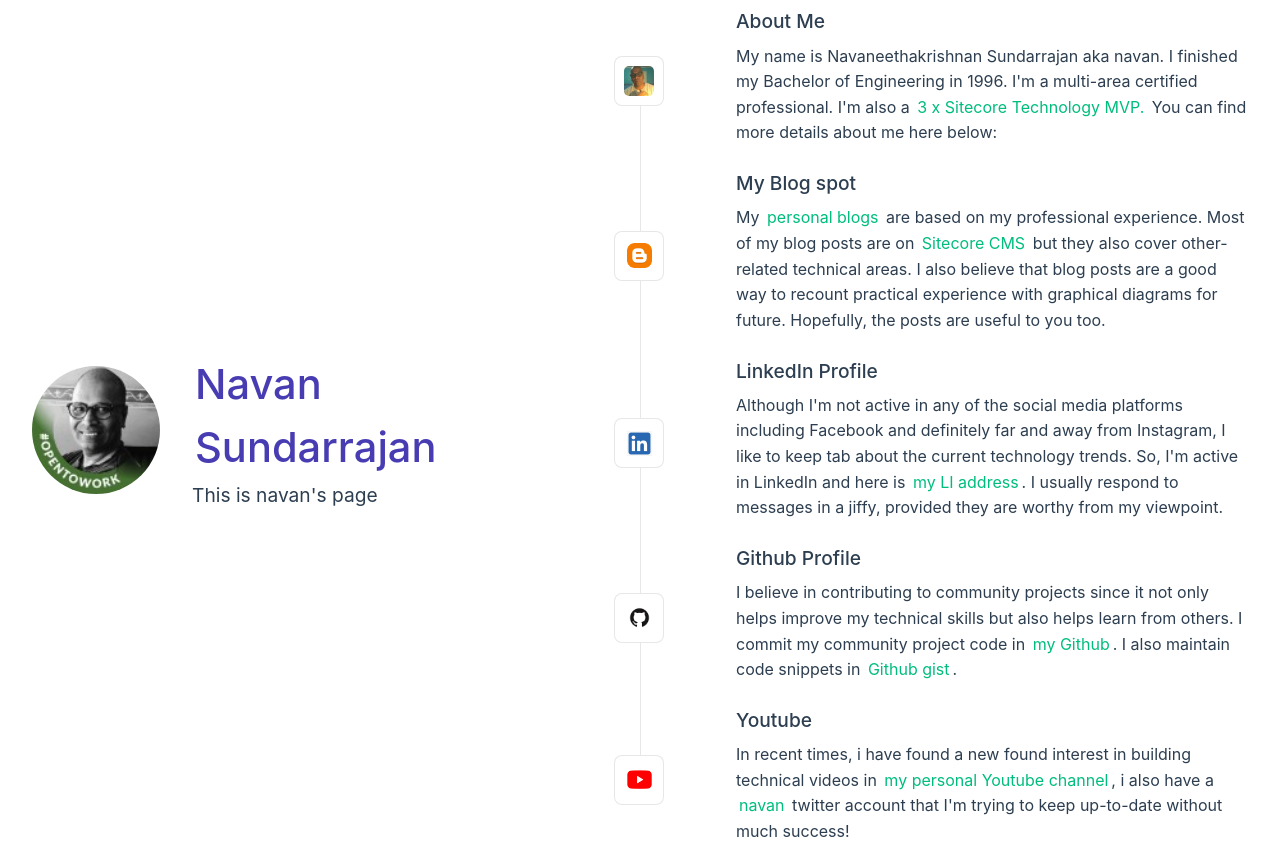
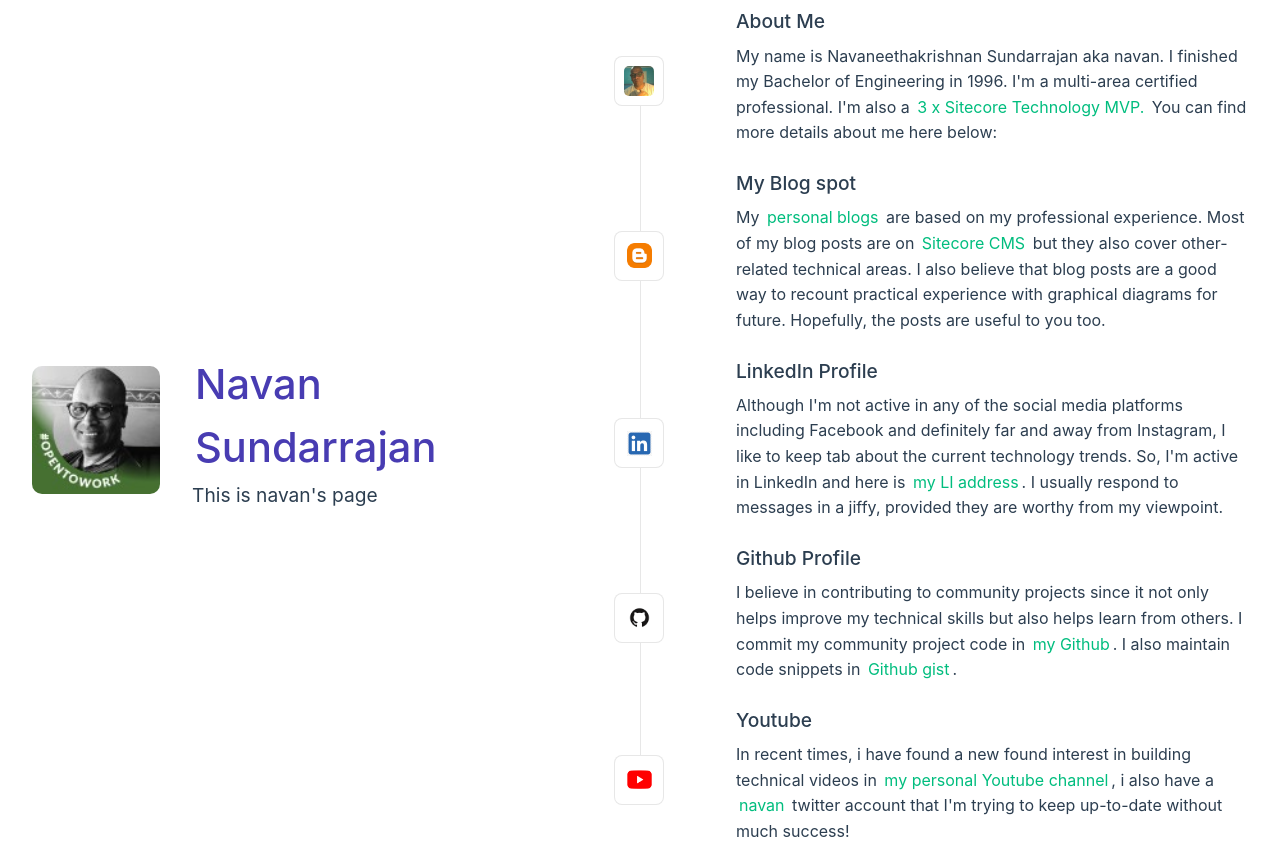
Before and after one commit to navancommits/MyProfilePage, a Vue app: page / in a window 1280 px wide. Built offline with nearby package versions, Linux system fonts and the light colour scheme.

Commit message:
adjusted border radius

```diff
--- a/src/App.vue
+++ b/src/App.vue
@@ -30,7 +30,7 @@ header {
 .logo {
   display: block;
   margin: 0 auto 2rem;
-  border-radius:80px;
+  border-radius:10px;
   height: 8rem;
   width:8rem;
 }
@@ -44,7 +44,7 @@ header {
 
   .logo {
     margin: 0 2rem 0 0;
-    border-radius:80px;
+    border-radius:10px;
     height: 8rem;
     width:8rem;
   }
```
